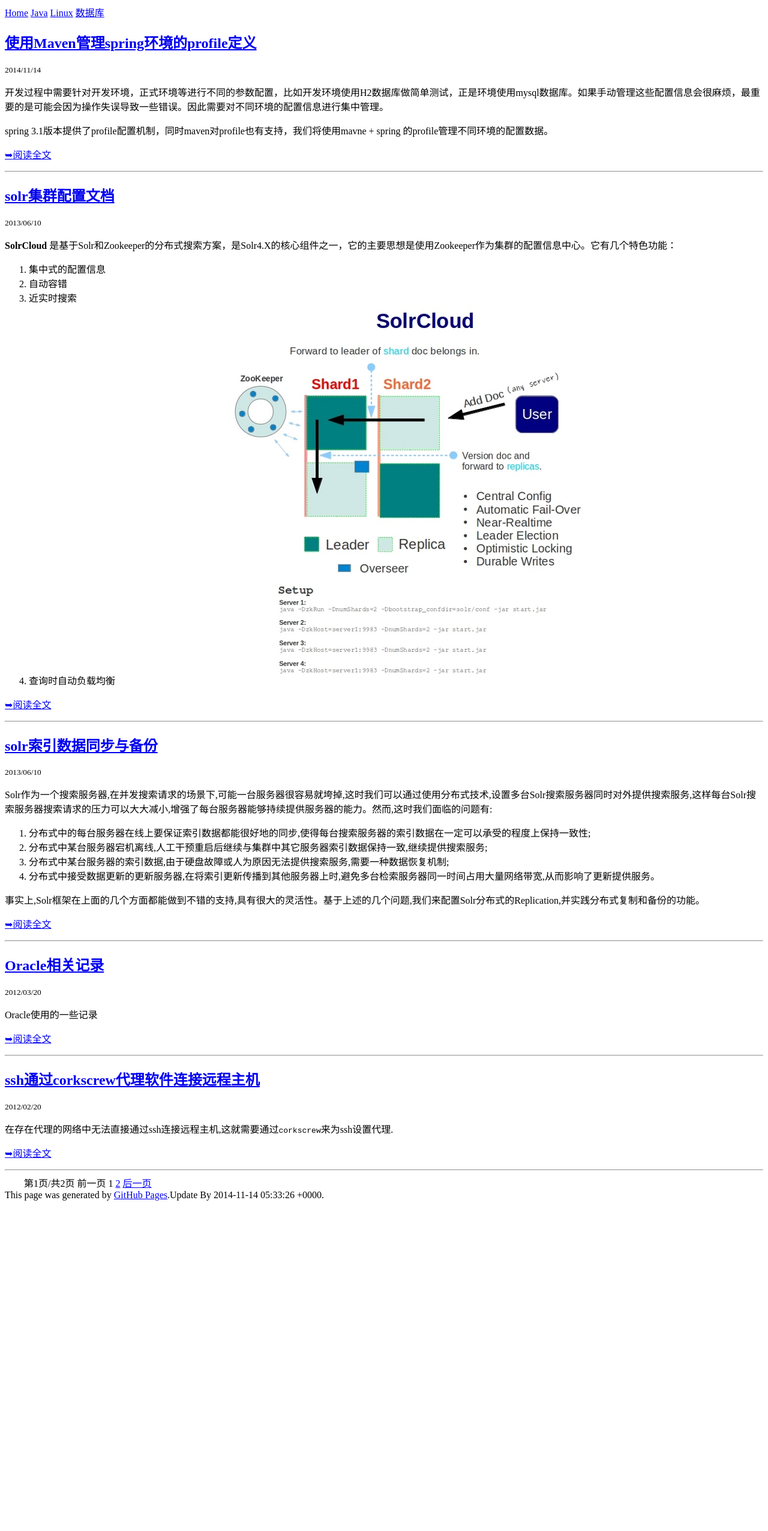
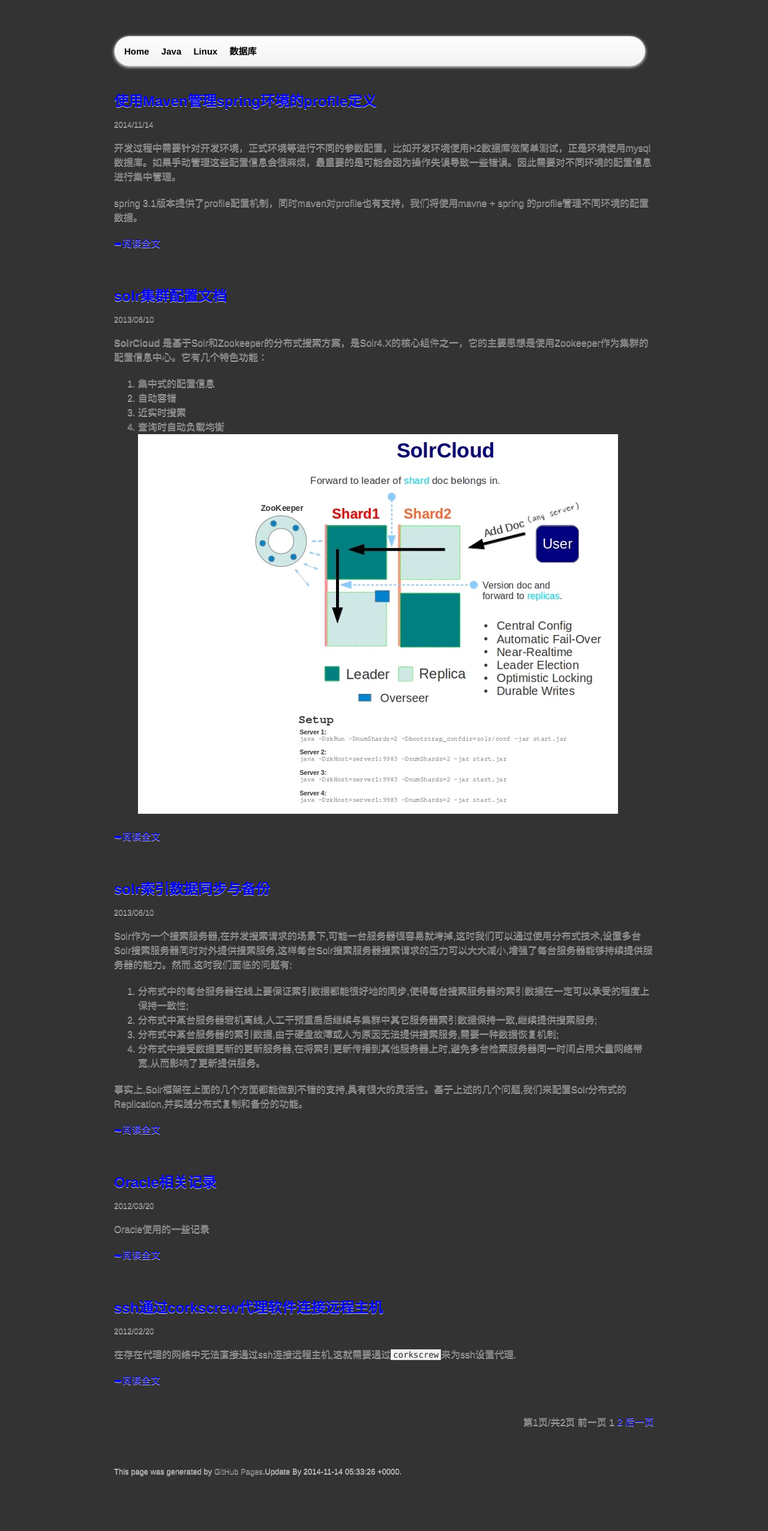
Before and after one commit to warningrc/warningrc.github.io, a Jekyll site: the page built from index.html, in a window 1280 px wide. Shown: the whole page at 60% size. Built offline with Jekyll 4.4.1, drawn with Linux system fonts in a browser that asks for light colours; the list of posts is cut into pages by our own code; before the commit the page ends 2010 px from its top, so only the background shows below that.

Commit message:
修改样式文件引用

```diff
--- a/_layouts/list.html
+++ b/_layouts/list.html
@@ -3,10 +3,11 @@
   <head>
     <meta charset='utf-8'>
     <meta http-equiv="X-UA-Compatible" content="chrome=1">
-    <link rel="stylesheet" type="text/css" href="/stylesheets/stylesheet.css" media="screen">
-    <link rel="stylesheet" type="text/css" href="/stylesheets/print.css" media="print">
+    <link rel="stylesheet" type="text/css" href="/r/css/stylesheet.css" media="screen">
+    <link rel="stylesheet" type="text/css" href="/r/css/print.css" media="print">
+    <link rel="stylesheet" type="text/css" href="/r/google-code-prettify/prettify.css">
     <!--[if lt IE 9]>
-    <script src="//html5shiv.googlecode.com/svn/trunk/html5.js"></script>
+    <script src="/r/js/html5.js"></script>
     <![endif]-->
     <title>{{ page.title }}  --- blog.warningrc.com</title>
   </head>
```
